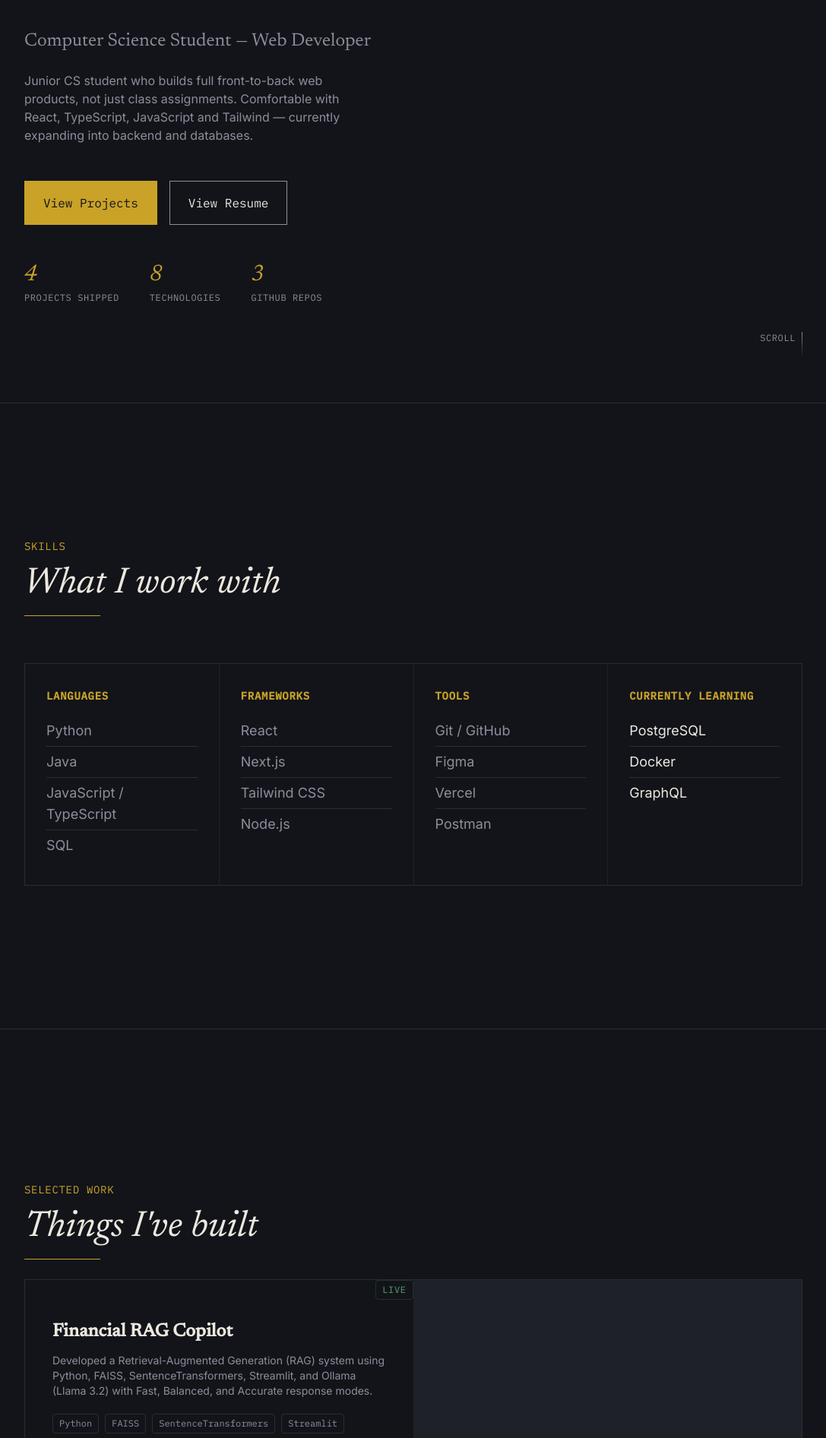
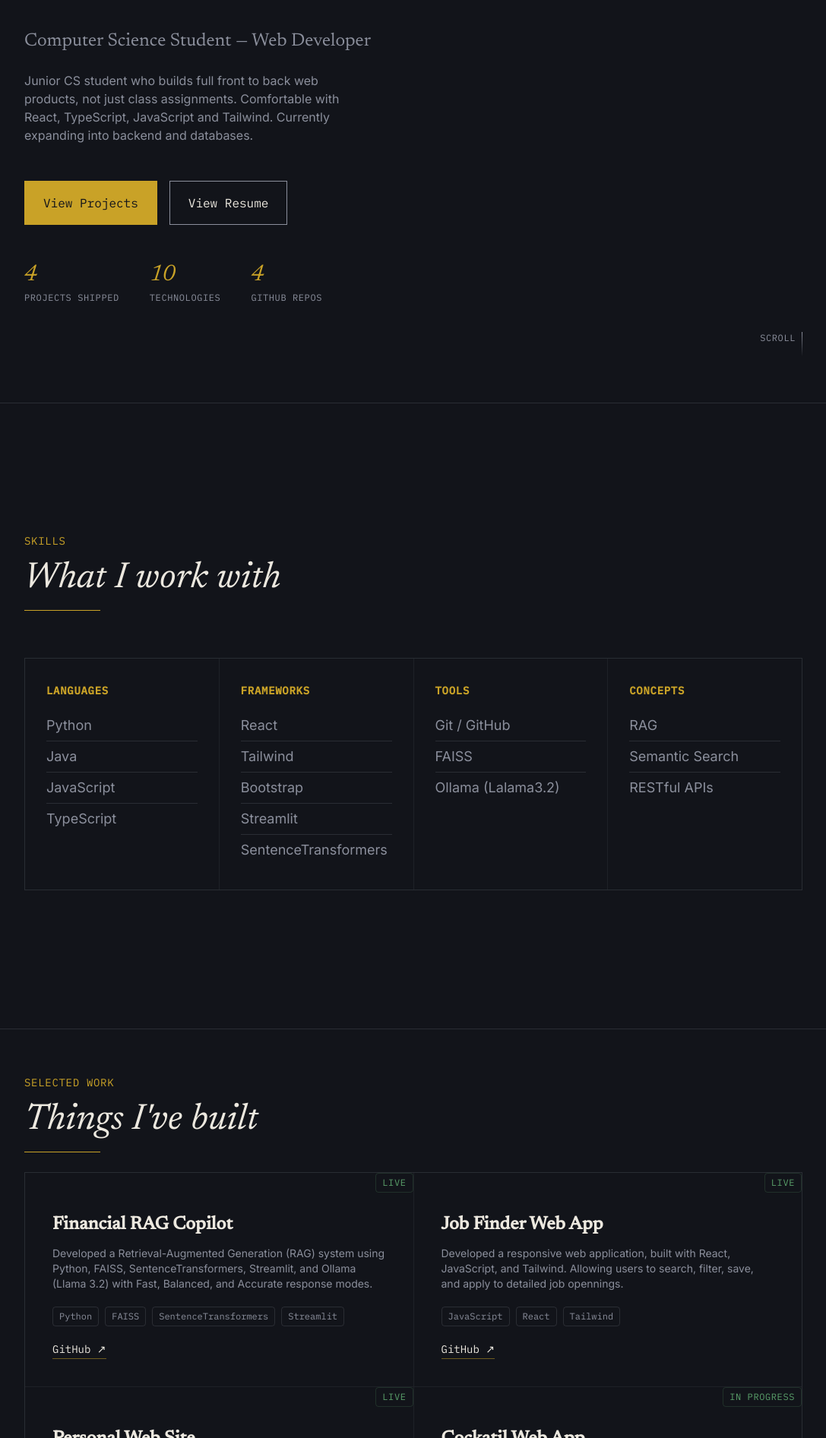
Before and after one commit to buseozsahin/portfolio, a React (Vite) app: page / in a window 1280 px wide. Shown: the part 287-2180 px from the top of the page at 76% size, without its empty margins (96-1183 px from the left). Built offline with nearby package versions, Linux system fonts and the light colour scheme.

Commit message:
Add contact and resume pages

```diff
--- a/src/components/Contact.tsx
+++ b/src/components/Contact.tsx
@@ -1,12 +1,53 @@
+interface ContactLink {
+  label: string
+  href: string
+}
+
 function Contact() {
+  const links: ContactLink[] = [
+    { label: "bozsahin@students.kennesaw.edu", href: "mailto:bozsahin@students.kennesaw.edu" },
+    { label: "LinkedIn ↗", href: "https://linkedin.com/in/buse-ozsahin-akts" },
+    { label: "GitHub ↗", href: "https://github.com/buseozsahin" },
+    { label: "Handshake ↗", href: "https://app.joinhandshake.com/profiles/buse" },
+  ]
+
+  function scrollToTop() {
+    window.scrollTo({ top: 0, behavior: "smooth" })
+  }
+
   return(
-    <section className="flex flex-col min-h-screen justify-center px-6 lg:px-32" id="contact">
+    <section className="relative flex flex-col min-h-screen justify-center px-6 lg:px-32" id="contact">
       <div>
         <p className="text-gold font-label text-sm lg:text-md tracking-wider uppercase">Contact</p>
-        <h1 className="font-heading italic text-heading text-2xl lg:text-5xl mt-4">Looking for a web dev intern?</h1>
-        <span className="inline-block w-25 h-px bg-gold"/>
+        <h1 className="font-heading italic text-heading text-4xl lg:text-5xl mt-4 max-w-2xl">
+          Looking for a web dev intern? Let's talk.
+        </h1>
+        <span className="inline-block w-25 h-px bg-gold mt-6"/>
       </div>
+
+      <div className="flex flex-wrap gap-9 mt-14">
+        {links.map((link) => (
+          <a
+            key={link.href}
+            href={link.href}
+            className="font-label text-sm text-body hover:text-heading transition-colors"
+          >
+            {link.label}
+          </a>
+        ))}
+      </div>
+
+      <div className="flex gap-2 absolute bottom-16 lg:bottom-11 right-16 lg:right-32">
+        <button
+          onClick={scrollToTop}
+          className="flex font-label text-xs uppercase tracking-wider text-body hover:text-gold transition-colors mt-16 self-start"
+        >
+          Click to top
+          <div className="w-[1px] h-8 bg-linear-to-b from-body to-transparent"></div>
+        </button>
+      </div>
+
     </section>
-)
+  )
 }
- export default Contact;
+export default Contact;
--- a/src/components/Hero.tsx
+++ b/src/components/Hero.tsx
@@ -5,14 +5,14 @@ function Hero() {
     <section className="flex flex-col min-h-screen justify-center pt-16 px-6 lg:px-32 relative">
       <div className="flex items-center gap-2">
          <span className="w-2 h-2 rounded-full bg-[#5aa06a] shadow-[0_0_8px_#5aa06a]"></span>
-         <span className="font-label text-gold tracking-wider text-sm uppercase">Open to Summer 2027 internships</span>
+         <span className="font-label text-gold tracking-wider text-sm uppercase">Open to Co-Op and Summer 2027 internships</span>
       </div>
 
       <h1 className="font-heading italic text-heading text-5xl lg:text-8xl mt-4">Buse Ozsahin</h1>
       <p className="font-heading text-body text-lg lg:text-2xl mt-4">Computer Science Student — Web Developer</p>
       <p className="font-body text-body max-w-md mt-6"
-        >Junior CS student who builds full front-to-back web products, not just class assignments.
-        Comfortable with React, TypeScript, JavaScript and Tailwind — currently expanding into backend and databases.</p>
+        >Junior CS student who builds full front to back web products, not just class assignments.
+        Comfortable with React, TypeScript, JavaScript and Tailwind. Currently expanding into backend and databases.</p>
 
       <div className="flex gap-4 mt-12">
         <Button
@@ -33,11 +33,11 @@ function Hero() {
           <p className="font-label text-xs uppercase tracking-wider text-body mt-1">Projects Shipped</p>
         </div>
         <div>
-          <p className="font-heading italic text-gold text-3xl">8</p>
+          <p className="font-heading italic text-gold text-3xl">10</p>
           <p className="font-label text-xs uppercase tracking-wider text-body mt-1">Technologies</p>
         </div>
         <div>
-          <p className="font-heading italic text-gold text-3xl">3</p>
+          <p className="font-heading italic text-gold text-3xl">4</p>
           <p className="font-label text-xs uppercase tracking-wider text-body mt-1">GitHub Repos</p>
         </div>
       </div>
--- a/src/components/Nav.tsx
+++ b/src/components/Nav.tsx
@@ -9,7 +9,8 @@ function Nav() {
   ]
 
   return (
-    <header className="flex fixed top-0 left-0 right-0 z-50 justify-between text-body font-label text-base tracking-wider px-6 lg:px-32 py-5 uppercase">
+    <header className="flex fixed top-0 left-0 right-0 z-50 justify-between text-body font-label text-base tracking-wider
+    px-6 lg:px-32 py-5 uppercase backdrop-blur-md bg-linear-to-b from-bg/90 to-transparent">
       <p className="text-heading">B. Ozsahin</p>
       <nav className="flex gap-6">
         {links.map((link) => (
--- a/src/components/ProjectCard.tsx
+++ b/src/components/ProjectCard.tsx
@@ -33,7 +33,10 @@ function ProjectCard({ statusBadge, title, description, technologies, links }: P
             key={link.label}
             href={link.href}
             className="text-heading font-label text-sm border-b border-gold/50 pb-0.5 hover:opacity-70 transition-opacity"
-            >{link.label}</a>
+            >{link.label}
+            <img />
+            </a>
+
         ))}
       </div>
     </section>
--- a/src/components/Projects.tsx
+++ b/src/components/Projects.tsx
@@ -17,7 +17,40 @@ function Projects() {
             SentenceTransformers, Streamlit, and Ollama (Llama 3.2) with Fast, Balanced, and Accurate response modes."
           technologies={["Python", "FAISS", "SentenceTransformers", "Streamlit"]}
           links={[
-            { label: "GitHub", href: "https://github.com/buseozsahin/financial_rag_copilot" }
+            { label: "GitHub ↗", href: "https://github.com/buseozsahin/financial_rag_copilot" }
+          ]}
+        />
+
+        <ProjectCard
+          statusBadge="Live"
+          title="Job Finder Web App"
+          description="Developed a responsive web application, built with React, JavaScript, and Tailwind.
+          Allowing users to search, filter, save, and apply to detailed job opennings."
+          technologies={["JavaScript", "React", "Tailwind"]}
+          links={[
+            { label: "GitHub ↗", href: "https://github.com/buseozsahin/job-finder" }
+          ]}
+        />
+
+        <ProjectCard
+          statusBadge="Live"
+          title="Personal Web Site"
+          description="Built a fully responsive personal portfolio site using React, TypeScript, and Tailwind CSS s,
+          featuring reusable component architecture, CSS Grid layouts, and smooth-scroll navigation."
+          technologies={["TypeScript", "React", "Tailwind"]}
+          links={[
+            { label: "GitHub ↗", href: "https://github.com/buseozsahin/portfolio" }
+          ]}
+        />
+
+        <ProjectCard
+          statusBadge="In Progress"
+          title="Cockatil Web App"
+          description="Developed a responsive web application, built with React, HTML, CSS, and JavaScript.
+          Integrated a cocktail REST API, allowing users to search and access detailed cocktail information."
+          technologies={["JavaScript", "React", "HTML", "CSS", "REST API"]}
+          links={[
+            { label: "GitHub ↗", href: "https://github.com/buseozsahin/Cocktail-React-App" }
           ]}
         />
       </div>
--- a/src/components/Resume.tsx
+++ b/src/components/Resume.tsx
@@ -1,3 +1,5 @@
+import Button from "./Button";
+
 function Resume() {
   return(
     <section className="flex flex-col min-h-screen justify-center px-6 lg:px-32" id="resume">
@@ -6,6 +8,21 @@ function Resume() {
         <h1 className="font-heading italic text-heading text-2xl lg:text-5xl mt-4">The short version</h1>
         <span className="inline-block w-25 h-px bg-gold"/>
       </div>
+
+      <div className="flex flex-wrap items-center justify-between gap-6 bg-panel border border-body/10 px-8 py-9 mt-14">
+        <div>
+          <h3 className="font-heading italic text-heading text-3xl tracking-wide">Buse Ozsahin - Resume</h3>
+          <p className="font-body text-gold text-md mt-2 italic">B.S. Computer Science, expected 2028</p>
+        </div>
+        <Button
+          label="Download PDF"
+          href="/buse-ozsahin-resume.pdf"
+          variant="primary"
+        />
+      </div>
+
+
+
     </section>
 )
 }
--- a/src/components/Skills.tsx
+++ b/src/components/Skills.tsx
@@ -2,10 +2,10 @@ interface SkillCategory { label: string; skills: string[] }
 
 function Skills() {
   const categories: SkillCategory[] = [
-    { label: "Languages", skills: ["Python", "Java", "JavaScript / TypeScript", "SQL"] },
-    { label: "Frameworks", skills: ["React", "Next.js", "Tailwind CSS", "Node.js"] },
-    { label: "Tools", skills: ["Git / GitHub", "Figma", "Vercel", "Postman"] },
-    { label: "Currently Learning", skills: ["PostgreSQL", "Docker", "GraphQL"] }
+    { label: "Languages", skills: ["Python", "Java", "JavaScript", "TypeScript"] },
+    { label: "Frameworks", skills: ["React", "Tailwind", "Bootstrap", "Streamlit", "SentenceTransformers"] },
+    { label: "Tools", skills: ["Git / GitHub", "FAISS", "Ollama (Lalama3.2)"] },
+    { label: "Concepts", skills: ["RAG", "Semantic Search", "RESTful APIs"] },
   ]
 
   return(
```
Also changed, not shown: src/assets/arrow.png (added), 1 other file (tests, documents, lock files or other folders).
